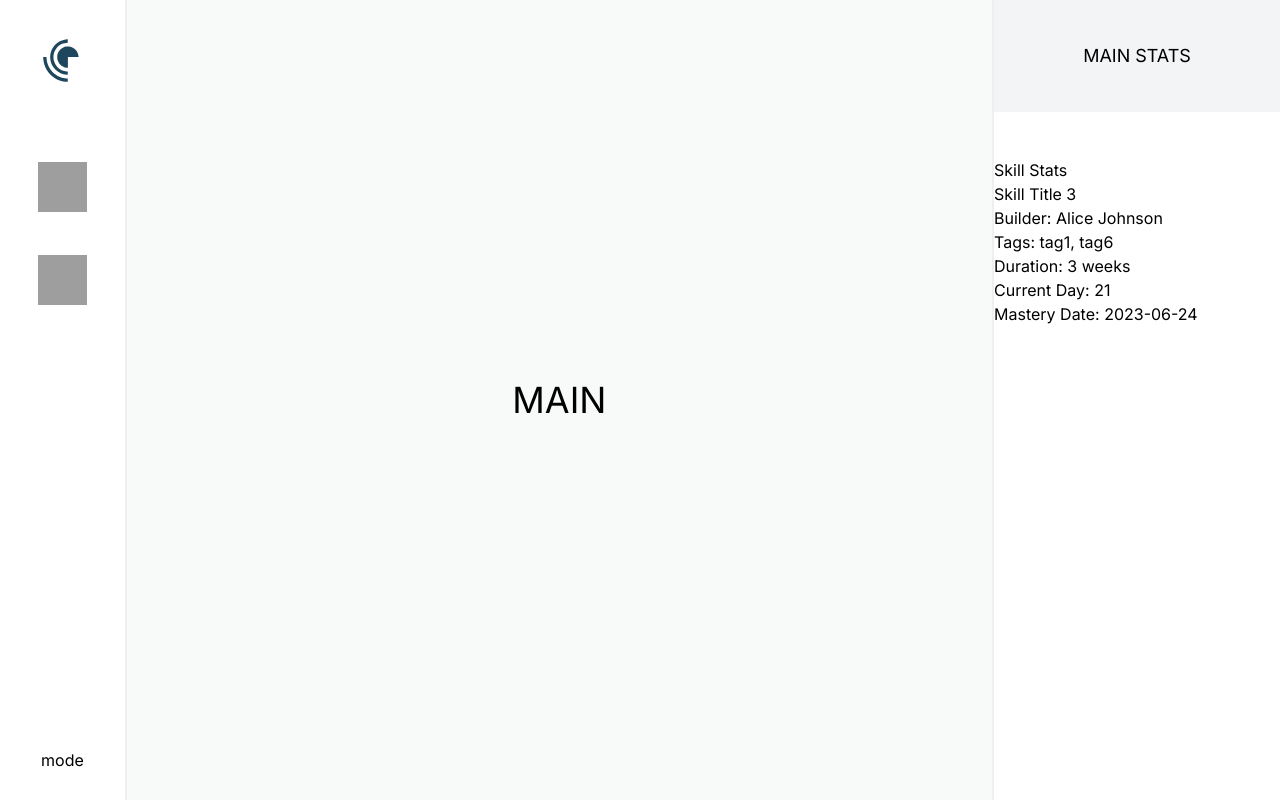
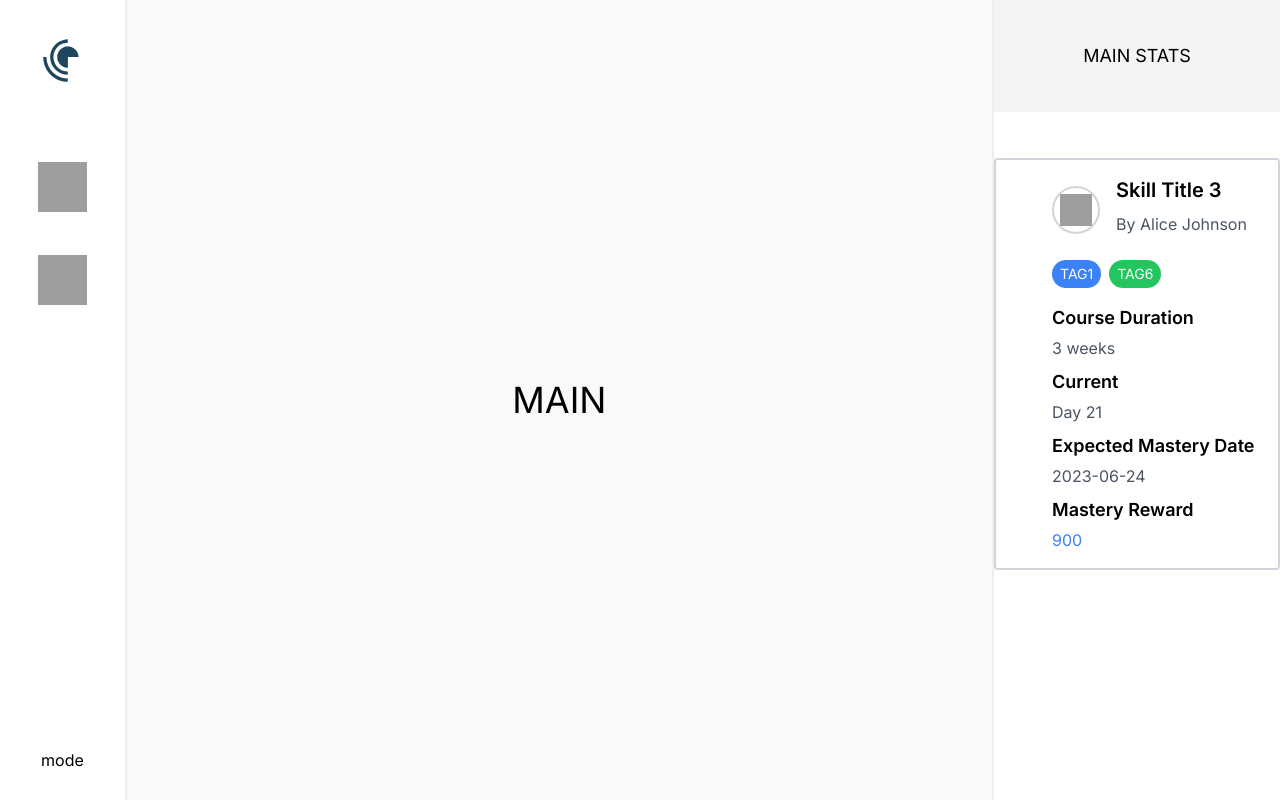
Before and after one commit to pathustler/expX-web, a Next.js app in the folder expx-web/: page / in a window 1280 px wide. Built offline with nearby package versions, Linux system fonts and the light colour scheme; grey boxes are pictures that could not be loaded.

Commit message:
skill stats 1.2

```diff
--- a/expx-web/components/homepage/SkillStats.tsx
+++ b/expx-web/components/homepage/SkillStats.tsx
@@ -10,6 +10,7 @@ interface Skill {
   duration: string;
   currentDay: number;
   masteryDate: string;
+  masteryReward: string;
 }
 
 interface SkillStatsProps {
@@ -17,21 +18,47 @@ interface SkillStatsProps {
 }
 
 const SkillStats: React.FC<SkillStatsProps> = ({ skillId }) => {
-  const skill: Skill | undefined = skillsData.find((skill) => skill.skillId === skillId);
+  const skill: Skill | undefined = skillsData.find(
+    (skill) => skill.skillId === skillId
+  );
 
   if (!skill) {
     return <div>No data found for skill ID: {skillId}</div>;
   }
 
+  const tagColors = ["bg-blue-500", "bg-green-500", "bg-red-500", "bg-yellow-500"];
+
   return (
-    <div>
-      <h1>Skill Stats</h1>
-      <h2>{skill.title}</h2>
-      <p>Builder: {skill.builder}</p>
-      <p>Tags: {skill.tags.join(", ")}</p>
-      <p>Duration: {skill.duration}</p>
-      <p>Current Day: {skill.currentDay}</p>
-      <p>Mastery Date: {skill.masteryDate}</p>
+    <div className="p-4 pl-14 border-2 border-gray-300 rounded">
+      <div className="flex items-center mb-4">
+        <div className="flex items-center justify-center">
+          <div className="w-12 h-12 bg-white border-2 border-gray-300 rounded-full flex items-center justify-center">
+            <img src={skill.icon} alt="Skill Icon" className="w-8 h-8" />
+          </div>
+        </div>
+        <div className="ml-4">
+          <h2 className="text-xl font-semibold mb-2">{skill.title}</h2>
+          <p className="text-gray-600 mb-2">By {skill.builder}</p>
+        </div>
+      </div>
+      <div className="flex flex-wrap mb-2">
+        {skill.tags.map((tag, index) => (
+          <div
+            key={index}
+            className={`rounded-full px-2 py-1 mr-2 mb-2 text-sm text-white ${tagColors[index % tagColors.length]}`}
+          >
+            {tag.toUpperCase()}
+          </div>
+        ))}
+      </div>
+      <h3 className="text-lg font-semibold mb-1">Course Duration</h3>
+      <p className="text-gray-600 mb-2">{skill.duration}</p>
+      <h3 className="text-lg font-semibold mb-1">Current</h3>
+      <p className="text-gray-600 mb-2">Day {skill.currentDay}</p>
+      <h3 className="text-lg font-semibold mb-1">Expected Mastery Date</h3>
+      <p className="text-gray-600 mb-2">{skill.masteryDate}</p>
+      <h3 className="text-lg font-semibold mb-1">Mastery Reward</h3>
+      <p className="text-blue-500">{skill.masteryReward}</p>
     </div>
   );
 };
--- a/expx-web/components/homepage/skillStats.json
+++ b/expx-web/components/homepage/skillStats.json
@@ -4,64 +4,54 @@
       "icon": "skill_icon.png",
       "title": "Skill Title 1",
       "builder": "John Doe",
-        "tags": [
-            "tag1",
-            "tag2",
-            "tag3"
-        ],
+      "tags": ["tag1", "tag2", "tag3"],
       "duration": "2 weeks",
       "currentDay": 7,
-        "masteryDate": "2023-06-10"
+      "masteryDate": "2023-06-10",
+      "masteryReward": "1000"
     },
     {
       "skillId": "67890",
       "icon": "skill_icon2.png",
       "title": "Skill Title 2",
       "builder": "Jane Smith",
-        "tags": [
-            "tag4",
-            "tag5"
-        ],
+      "tags": ["tag4", "tag5"],
       "duration": "1 month",
       "currentDay": 14,
-        "masteryDate": "2023-06-17"
+      "masteryDate": "2023-06-17",
+      "masteryReward": "800"
     },
     {
       "skillId": "13579",
       "icon": "skill_icon3.png",
       "title": "Skill Title 3",
       "builder": "Alice Johnson",
-        "tags": [
-            "tag1",
-            "tag6"
-        ],
+      "tags": ["tag1", "tag6"],
       "duration": "3 weeks",
       "currentDay": 21,
-        "masteryDate": "2023-06-24"
+      "masteryDate": "2023-06-24",
+      "masteryReward": "900"
     },
     {
       "skillId": "24680",
       "icon": "skill_icon4.png",
       "title": "Skill Title 4",
       "builder": "Bob Williams",
-        "tags": [
-            "tag7"
-        ],
+      "tags": ["tag7"],
       "duration": "2 months",
       "currentDay": 30,
-        "masteryDate": "2023-07-02"
+      "masteryDate": "2023-07-02",
+      "masteryReward": "1200"
     },
     {
       "skillId": "98765",
       "icon": "skill_icon5.png",
       "title": "Skill Title 5",
       "builder": "Emily Davis",
-        "tags": [
-            "tag2",
-            "tag8"
-        ],
+      "tags": ["tag2", "tag8"],
       "duration": "1.5 months",
       "currentDay": 45,
-        "masteryDate": "2023-07-15"
+      "masteryDate": "2023-07-15",
+      "masteryReward": "950"
     }
   ]
```
Lines whose indentation alone changed are shown as unchanged.
